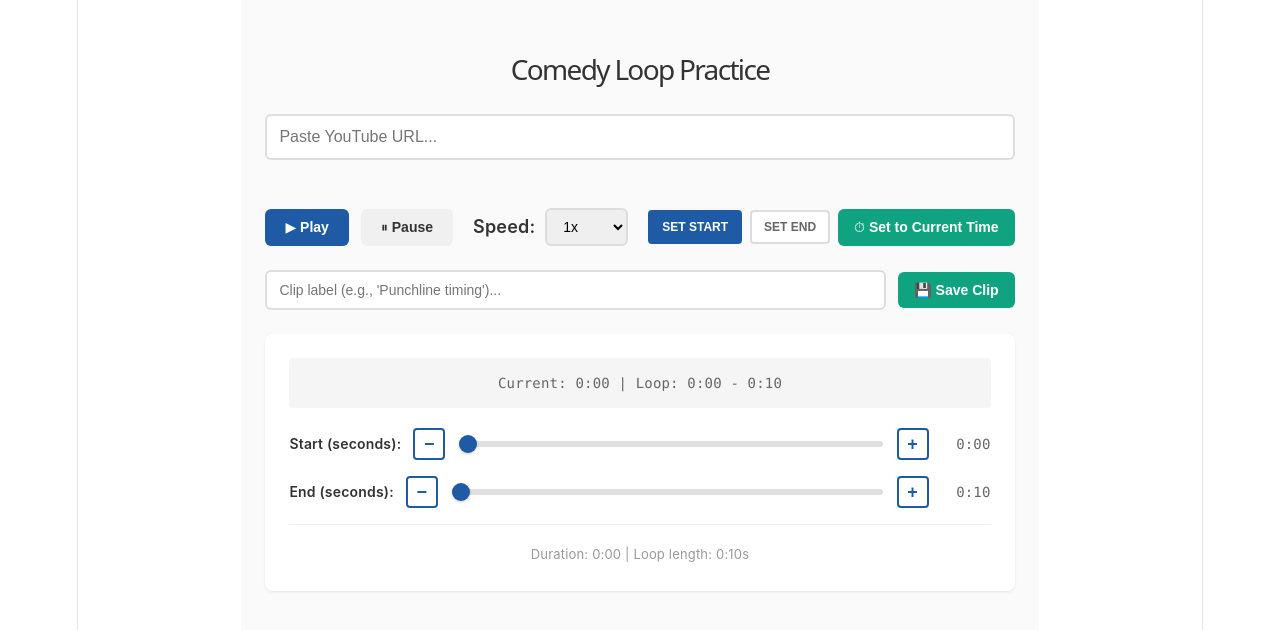
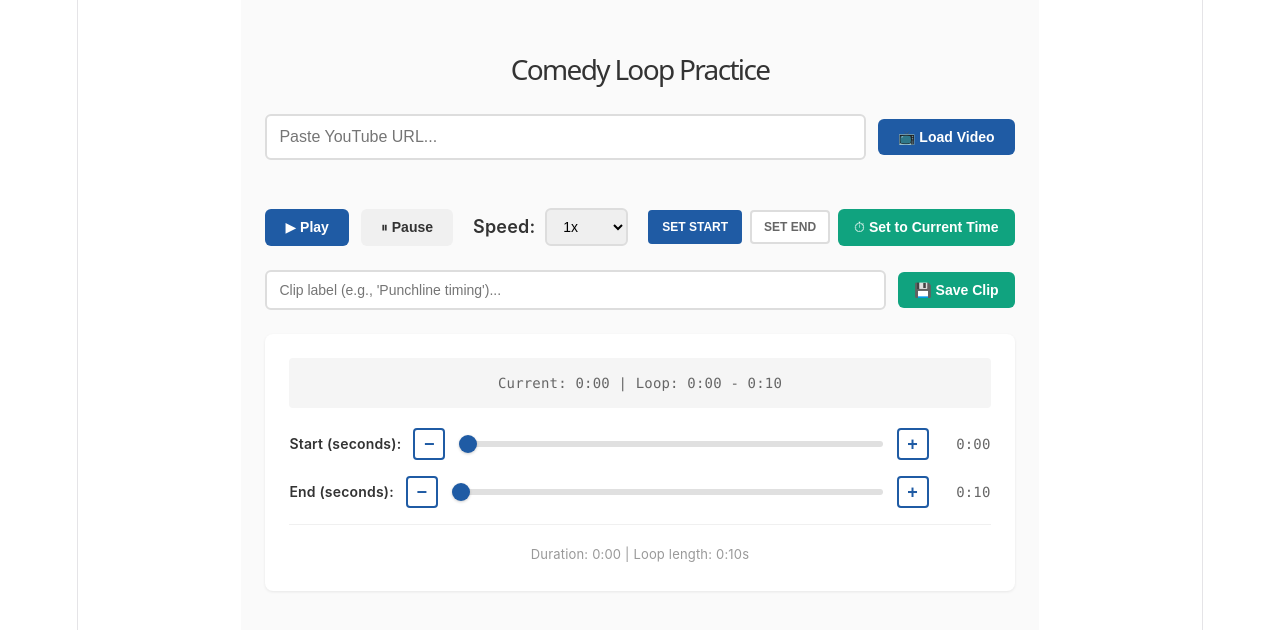
Before and after one commit to michael-abdo/comedy-loop-app, a React (Vite) app: page / in a window 1280 px wide. Shown: the top 630 px of the page. Built offline with nearby package versions, Linux system fonts and the light colour scheme.

Commit message:
feat: Add Load Video button for explicit URL loading

```diff
--- a/src/App.css
+++ b/src/App.css
@@ -16,10 +16,14 @@ h1 {
 
 .input-section {
   margin-bottom: 24px;
+  display: flex;
+  gap: 12px;
+  align-items: center;
 }
 
 .url-input {
-  width: 100%;
+  flex: 1;
+  min-width: 250px;
   padding: 12px;
   font-size: 16px;
   border: 2px solid #ddd;
@@ -31,6 +35,20 @@ h1 {
 .url-input:focus {
   outline: none;
   border-color: #1f5ba4;
+}
+
+.btn-load-video {
+  background: #1f5ba4;
+  color: white;
+  padding: 12px 20px;
+  font-size: 14px;
+  white-space: nowrap;
+  flex-shrink: 0;
+}
+
+.btn-load-video:hover {
+  background: #184a80;
+  box-shadow: 0 2px 6px rgba(31, 91, 164, 0.3);
 }
 
 #youtube-player {
--- a/src/App.jsx
+++ b/src/App.jsx
@@ -201,9 +201,12 @@ export default function App() {
         <input
           type="text"
           placeholder="Paste YouTube URL..."
-          onBlur={handleLoadVideo}
+          id="url-input"
           className="url-input"
         />
+        <button onClick={() => handleLoadVideo({ target: { value: document.getElementById('url-input').value } })} className="btn btn-load-video">
+          📺 Load Video
+        </button>
       </div>
 
       <div id="youtube-player"></div>
```
